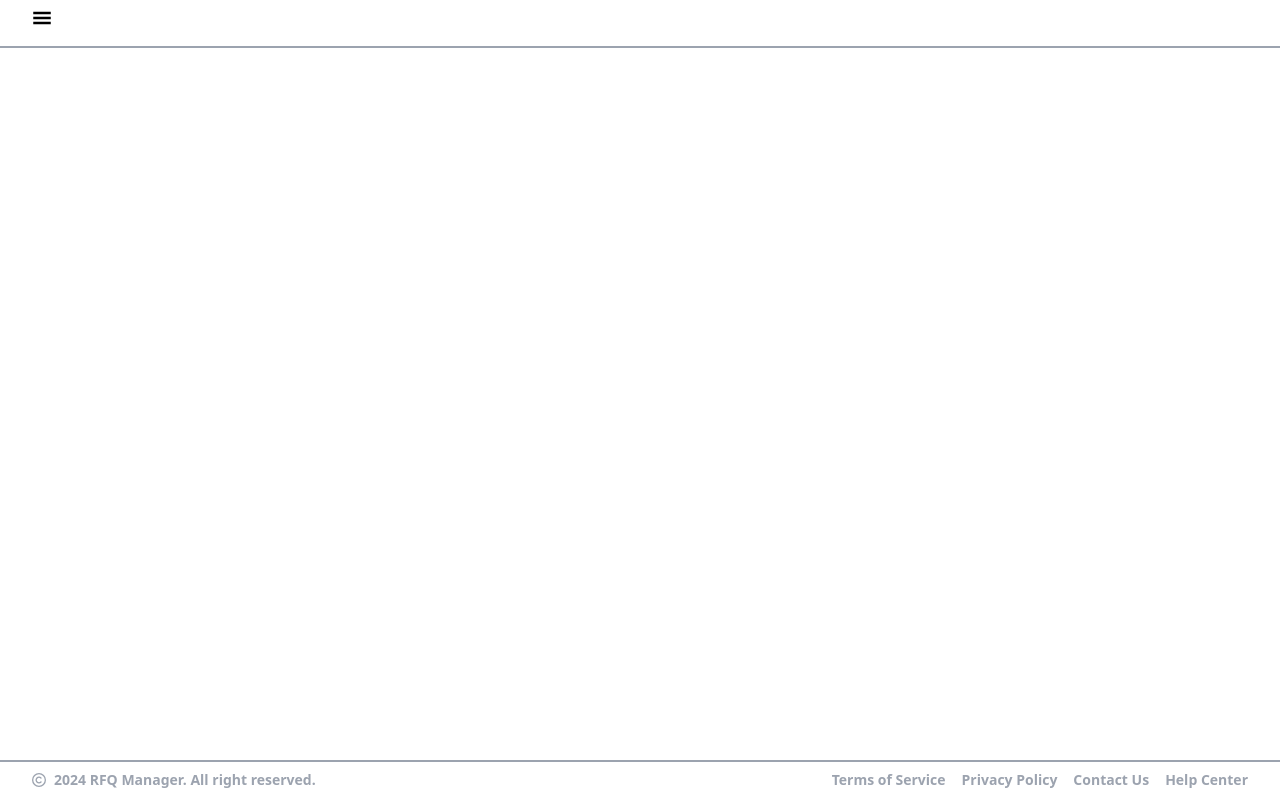
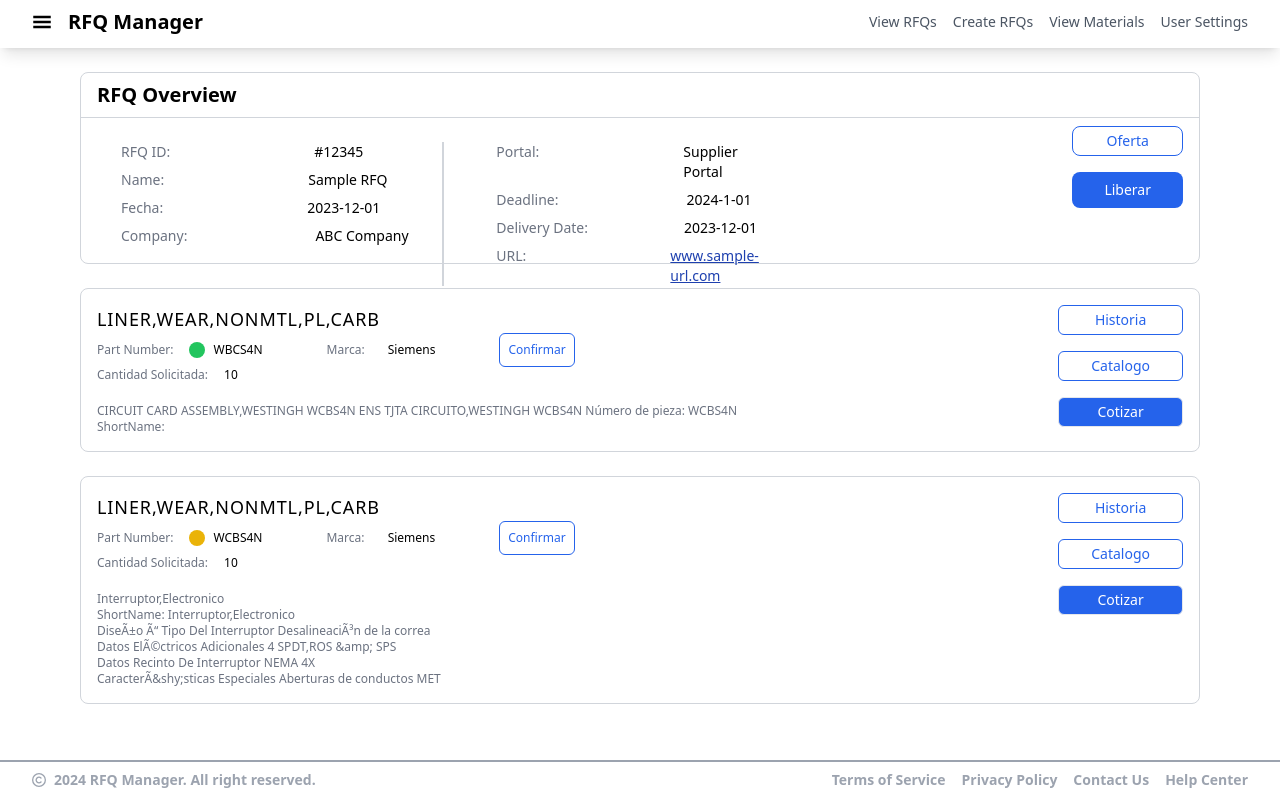
Before and after one commit to ArhamIT-003/react-screens-project, a React (Vite) app: page /rfq-manager in a window 1280 px wide. Built offline with nearby package versions, Linux system fonts and the light colour scheme.

Commit message:
4 commit and all screens completed

```diff
--- a/src/App.jsx
+++ b/src/App.jsx
@@ -8,6 +8,7 @@ import SideBar from "./components/SideBar";
 import RFQs from "./pages/RFQs";
 import Valver from "./pages/Valver";
 import Home from "./pages/Home";
+import RFQManager from "./pages/RFQ-Manager";
 
 const App = () => {
   const [isOpen, setIsOpen] = useState(false);
@@ -21,6 +22,7 @@ const App = () => {
           <Routes>
             <Route path="/" element={<Home />} />
             <Route path="/rfq" element={<RFQs />} />
+            <Route path="/rfq-manager" element={<RFQManager />} />
             <Route path="/rfq/:id" element={<Valver />} />
           </Routes>
         </div>
--- a/src/assets/data.js
+++ b/src/assets/data.js
@@ -106,6 +106,25 @@ export const navLinks = [
   { name: "Suppliers", path: "supplier" },
   { name: "Analytics", path: "analytics" },
   { name: "User Profile", path: "profile" },
+];
+
+export const rfqManagerLinks = [
+  {
+    name: "View RFQs",
+    path: "/rfq-manager",
+  },
+  {
+    name: "Create RFQs",
+    path: "/rfq-manager/create",
+  },
+  {
+    name: "View Materials",
+    path: "/rfq-manager/view-material",
+  },
+  {
+    name: "User Settings",
+    path: "/rfq-manager/settings",
+  },
 ];
 
 export const valverData = [
@@ -326,3 +345,32 @@ export const filterCardData = [
     rfqDate: "22-01-2024",
   },
 ];
+
+export const managerCardData = [
+  {
+    id: "1",
+    description: {
+      title:
+        "CIRCUIT CARD ASSEMBLY,WESTINGH WCBS4N ENS TJTA CIRCUITO,WESTINGH WCBS4N Número de pieza: WCBS4N",
+    },
+    partNumber: "WBCS4N",
+    cantidad: 2,
+    marca: "Siemens",
+    port: "running",
+  },
+  {
+    id: "2",
+    description: {
+      title: "",
+      shortName: "Interruptor,Electronico",
+      item1: "DiseÃ±o Ã“ Tipo Del Interruptor  DesalineaciÃ³n de la correa",
+      item2: "Datos ElÃ©ctricos Adicionales   4 SPDT,ROS &amp; SPS",
+      item3: "Datos Recinto De Interruptor   NEMA 4X",
+      item4: "CaracterÃ&shy;sticas Especiales     Aberturas de conductos MET",
+    },
+    partNumber: "WCBS4N",
+    cantidad: 10,
+    marca: "AB",
+    port: "pending",
+  },
+];
--- a/src/components/Navbar.jsx
+++ b/src/components/Navbar.jsx
@@ -1,6 +1,6 @@
 import { GiHamburgerMenu } from "react-icons/gi";
 import { Link, useLocation } from "react-router-dom";
-import { navLinks } from "../assets/data";
+import { navLinks, rfqManagerLinks } from "../assets/data";
 import { IoMdNotificationsOutline } from "react-icons/io";
 import { AiOutlineMail } from "react-icons/ai";
 import { FaAngleDown } from "react-icons/fa6";
@@ -24,32 +24,26 @@ const Navbar = ({ isOpen, setIsOpen }) => {
   const pathname = location.pathname;
 
   return (
-    <div className="h-12 w-full border-b-2 border-gray-400">
+    <div className="h-12 w-full shadow-lg">
       <div className="flex justify-between items-center px-8 py-2">
         <div className="flex items-center gap-4">
           <div className="cursor-pointer" onClick={handleClick}>
             <GiHamburgerMenu size={20} />
           </div>
           {pathname === "/" && (
-            <div className="w-full">
+            <div className="w-full flex items-center">
               <img src={Logo} alt="" className="h-8 object-cover" />
             </div>
           )}
           {pathname === "/rfq" && (
             <h2 className="font-semibold text-xl">RFQ</h2>
           )}
+
+          {pathname === "/rfq-manager" && (
+            <h2 className="font-semibold text-xl">RFQ Manager</h2>
+          )}
         </div>
         <div className="flex gap-4">
-          {pathname === "/rfq" &&
-            navLinks.map((item, index) => (
-              <Link
-                key={index}
-                to={item.path}
-                className="text-gray-500 text-sm font-semibold cursor-pointer"
-              >
-                {item.name}
-              </Link>
-            ))}
           {pathname === "/" && (
             <div className="flex items-center gap-4">
               <IoMdNotificationsOutline size={20} />
@@ -82,6 +76,26 @@ const Navbar = ({ isOpen, setIsOpen }) => {
               </div>
             </div>
           )}
+          {pathname === "/rfq" &&
+            navLinks.map((item, index) => (
+              <Link
+                key={index}
+                to={item.path}
+                className="text-gray-600 text-sm font-normal cursor-pointer"
+              >
+                {item.name}
+              </Link>
+            ))}
+          {pathname === "/rfq-manager" &&
+            rfqManagerLinks.map((item, index) => (
+              <Link
+                key={index}
+                to={item.path}
+                className="text-gray-600 text-sm font-normal cursor-pointer"
+              >
+                {item.name}
+              </Link>
+            ))}
         </div>
       </div>
     </div>
--- a/src/components/RFQ-Card.jsx
+++ b/src/components/RFQ-Card.jsx
@@ -1,77 +1,90 @@
-import { Link } from "react-router-dom";
+import { Link, useLocation } from "react-router-dom";
 
 const RFQCard = () => {
+  const { pathname } = useLocation();
+
   return (
-    <div className="w-full h-48 border-2 rounded-lg border-gray-300">
-      <h3 className="px-4 py-2 border-b-2 font-semibold text-xl border-gray-300">
+    <div className="w-full h-48 border rounded-lg border-gray-300">
+      <h3 className="px-4 py-2 border-b font-semibold text-xl border-gray-300">
         RFQ Overview
       </h3>
       <div className="flex gap-2 md:gap-1">
         <div className="flex-1 flex flex-col gap-2 border-r-2 border-gray-300 my-6 mx-2">
           <div className="flex gap-36 px-8">
-            <h4 className="text-sm font-semibold text-gray-500">RFQ ID:</h4>
-            <span className="text-sm font-semibold text-gray-900">#12345</span>
+            <h4 className="text-sm font-normal text-gray-500">RFQ ID:</h4>
+            <span className="text-sm font-normal text-black">#12345</span>
           </div>
           <div className="flex gap-36 px-8">
-            <h4 className="text-sm font-semibold text-gray-500">Name:</h4>
-            <span className="text-sm font-semibold text-gray-900">
-              Sample RFQ
-            </span>
+            <h4 className="text-sm font-normal text-gray-500">Name:</h4>
+            <span className="text-sm font-normal text-black">Sample RFQ</span>
           </div>
           <div className="flex gap-36 px-8">
-            <h4 className="text-sm font-semibold text-gray-500">Fecha:</h4>
-            <span className="text-sm font-semibold text-gray-900">
-              2023-12-01
-            </span>
+            <h4 className="text-sm font-normal text-gray-500">Fecha:</h4>
+            <span className="text-sm font-normal text-black">2023-12-01</span>
           </div>
           <div className="flex gap-32 px-8">
-            <h4 className="text-sm font-semibold text-gray-500">Company:</h4>
-            <span className="text-sm font-semibold text-gray-900">
-              ABC Company
-            </span>
+            <h4 className="text-sm font-normal text-gray-500">Company:</h4>
+            <span className="text-sm font-normal text-black">ABC Company</span>
           </div>
         </div>
         <div className="flex-1 gap-2 ">
           <div className="flex flex-col gap-2 my-6 mx-2">
             <div className="flex gap-36 px-8">
-              <h4 className="text-sm font-semibold text-gray-500">Portal:</h4>
-              <span className="text-sm font-semibold text-gray-900">
+              <h4 className="text-sm font-normal text-gray-500">Portal:</h4>
+              <span className="text-sm font-normal text-black">
                 Supplier Portal
               </span>
             </div>
             <div className="flex gap-32 px-8">
-              <h4 className="text-sm font-semibold text-gray-500">Deadline:</h4>
-              <span className="lg:text-sm text-xs font-semibold text-gray-900">
+              <h4 className="text-sm font-normal text-gray-500">Deadline:</h4>
+              <span className="lg:text-sm text-xs font-normal text-black">
                 2024-1-01
               </span>
             </div>
             <div className="flex gap-24 px-8">
-              <h4 className="text-sm font-semibold text-gray-500">
+              <h4 className="text-sm font-normal text-gray-500">
                 Delivery Date:
               </h4>
-              <span className="md:text-sm text-xs font-semibold text-gray-900">
+              <span className="md:text-sm text-xs font-normal text-black">
                 2023-12-01
               </span>
             </div>
             <div className="flex gap-36 px-8">
-              <h4 className="text-sm font-semibold text-gray-500">URL:</h4>
-              <span className="text-sm font-semibold underline text-blue-800">
+              <h4 className="text-sm font-normal text-gray-500">URL:</h4>
+              <span className="text-sm font-normal underline text-blue-800">
                 www.sample-url.com
               </span>
             </div>
           </div>
         </div>
         <div className="flex-1 flex px-4 py-2 justify-end">
-          <div className="flex flex-col gap-2 max-w-fit">
-            <button className="text-blue-500 text-base text font-bold border-blue-500 border-2 px-4 py-2 rounded-lg">
+          <div className="flex flex-col gap-4 max-w-fit">
+            {pathname === "/rfq" && (
+              <>
+                <button className="text-blue-600 text-sm font-normal border-blue-600 border px-8 py-1 rounded-lg">
                   Confirmar
                 </button>
                 <Link
                   to="/rfq/2"
-              className="bg-blue-500 text-base text-center font-bold text-white px-4 py-2 rounded-lg"
+                  className="bg-blue-600 text-sm text-center font-normal text-white px-8 py-2 rounded-lg"
                 >
                   Vavler
                 </Link>
+              </>
+            )}
+            {pathname === "/rfq-manager" && (
+              <>
+                <button className="text-blue-600 text-sm font-normal border-blue-600 border px-8 py-1 rounded-lg">
+                  Oferta
+                </button>
+                <Link
+                  to="/rfq/2"
+                  className="bg-blue-600 text-sm text-center font-normal text-white px-8 py-2 rounded-lg"
+                >
+                  Liberar
+                </Link>
+              </>
+            )}
           </div>
         </div>
       </div>
--- a/src/components/RFQ-Details.jsx
+++ b/src/components/RFQ-Details.jsx
@@ -12,7 +12,9 @@ const RFQDetails = ({ data }) => {
           <div className="flex justify-between">
             {rfqData.map((item, index) => (
               <div key={index}>
-                <h1 className="text-lg">{item.title}</h1>
+                <h1 className="text-lg tracking-wider text-balance font-normal">
+                  {item.title}
+                </h1>
                 <p className="text-xs text-gray-900">
                   <span className="text-xs text-gray-600">Port Number: </span>
                   {item.portNumber}
--- /dev/null
+++ b/src/components/RFQ-Manager-Card.jsx
@@ -0,0 +1,70 @@
+const RFQManagerCard = ({ data }) => {
+  return (
+    <div className="border border-gray-300 p-4 rounded-lg">
+      <div className="flex justify-between">
+        <div className="flex-[10]">
+          <h1 className="text-balance text-lg font-medium tracking-wider text-black">
+            LINER,WEAR,NONMTL,PL,CARB
+          </h1>
+          <div className="w-1/2 flex gap-16 items-center">
+            <span className="text-xs text-gray-500 flex items-center">
+              Part Number:
+              <span
+                className={`w-4 h-4 ${
+                  data.port == "running" && "bg-green-500"
+                } ${
+                  data.port == "pending" && "bg-yellow-500"
+                } rounded-full inline-block ml-4`}
+              ></span>
+              <span className="text-black text-xs ml-2">{data.partNumber}</span>
+            </span>
+            <span className="text-xs text-gray-500">
+              Marca: <span className="text-black text-xs ml-5">Siemens</span>
+            </span>
+            <span>
+              <button className="p-2 border-blue-600 text-blue-600 text-xs font-normal border rounded-md">
+                Confirmar
+              </button>
+            </span>
+          </div>
+          {/*Cantidad*/}
+          <div className="w-1/2 flex items-center">
+            <span className="text-xs text-gray-500">
+              Cantidad Solicitada:
+              <span className="text-black text-xs ml-4">10</span>
+            </span>
+          </div>
+          {/*description*/}
+          <div className="mt-5">
+            <p className="text-xs text-gray-500">{data.description?.title}</p>
+            <p className="text-xs text-gray-500">
+              {data.description?.shortName}
+            </p>
+            <p className="text-xs text-gray-500">
+              ShortName: {data.description?.shortName}
+            </p>
+            <p className="text-xs text-gray-500">{data.description?.item1}</p>
+            <p className="text-xs text-gray-500">{data.description?.item2}</p>
+            <p className="text-xs text-gray-500">{data.description?.item3}</p>
+            <p className="text-xs text-gray-500">{data.description?.item4}</p>
+          </div>
+        </div>
+        <div className="flex-1 w-full">
+          <div className="flex flex-col gap-4 justify-">
+            <button className="px-8 py-1 border-blue-600 text-blue-600 text-sm font-normal border rounded-md">
+              Historia
+            </button>
+            <button className="px-8 py-1 border-blue-600 text-blue-600 text-sm font-normal border rounded-md">
+              Catalogo
+            </button>
+            <button className="px-8 py-1 bg-blue-600 text-white text-sm font-normal border rounded-md">
+              Cotizar
+            </button>
+          </div>
+        </div>
+      </div>
+    </div>
+  );
+};
+
+export default RFQManagerCard;
--- /dev/null
+++ b/src/pages/RFQ-Manager.jsx
@@ -0,0 +1,20 @@
+import { managerCardData } from "../assets/data";
+import RFQCard from "../components/RFQ-Card";
+import RFQManagerCard from "../components/RFQ-Manager-Card";
+
+const RFQManager = () => {
+  return (
+    <div className="mx-12 my-6 space-y-6">
+      <div className="mb-2">
+        <RFQCard />
+      </div>
+      <div className="space-y-6">
+        {managerCardData.map((item, index) => (
+          <RFQManagerCard key={index} data={item} />
+        ))}
+      </div>
+    </div>
+  );
+};
+
+export default RFQManager;
--- a/src/pages/RFQs.jsx
+++ b/src/pages/RFQs.jsx
@@ -4,8 +4,8 @@ import RFQDetails from "../components/RFQ-Details";
 
 const RFQs = () => {
   return (
-    <div className="mx-8 my-2 overflow-y-auto">
-      <div className="mb-2">
+    <div className="flex flex-col gap-4 mx-8 my-2 overflow-y-auto">
+      <div className="mt-4">
         <RFQCard />
       </div>
       {Data.map((item, index) => (
```
Lines whose indentation alone changed are shown as unchanged.
